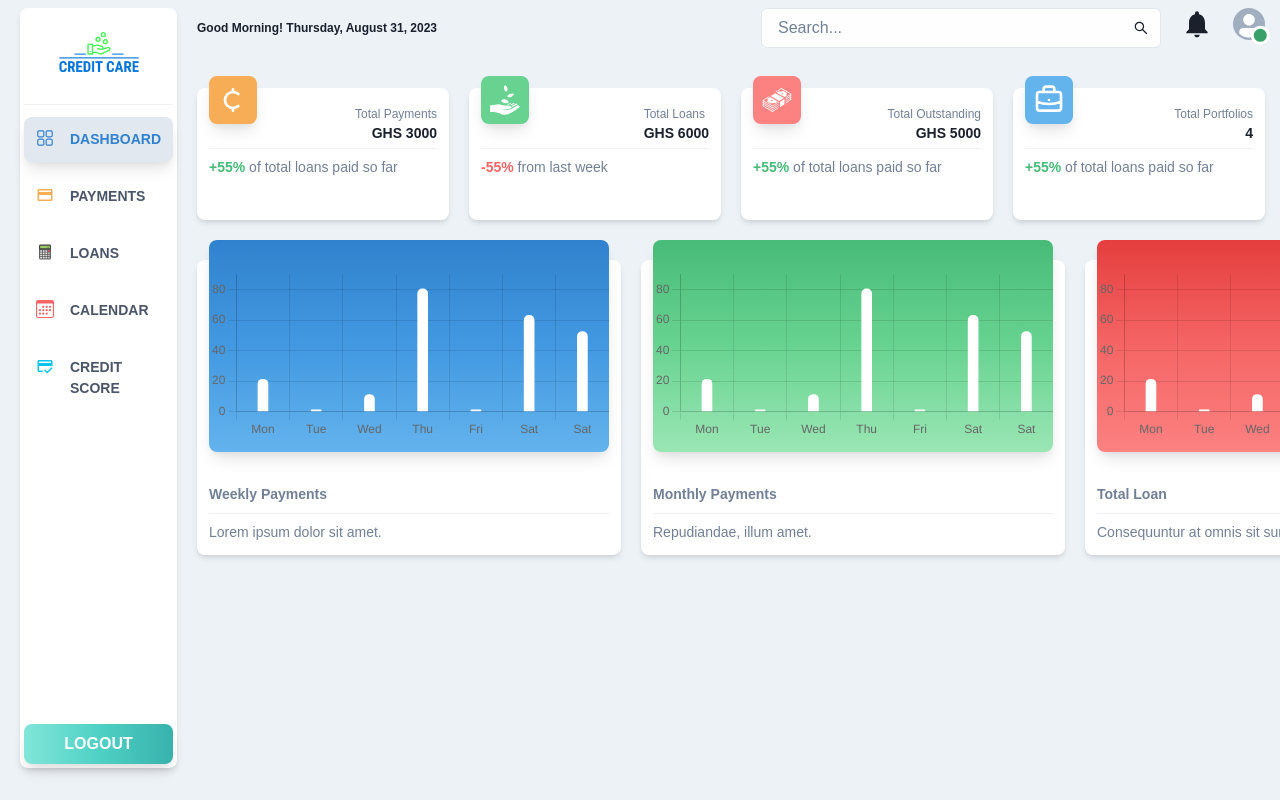
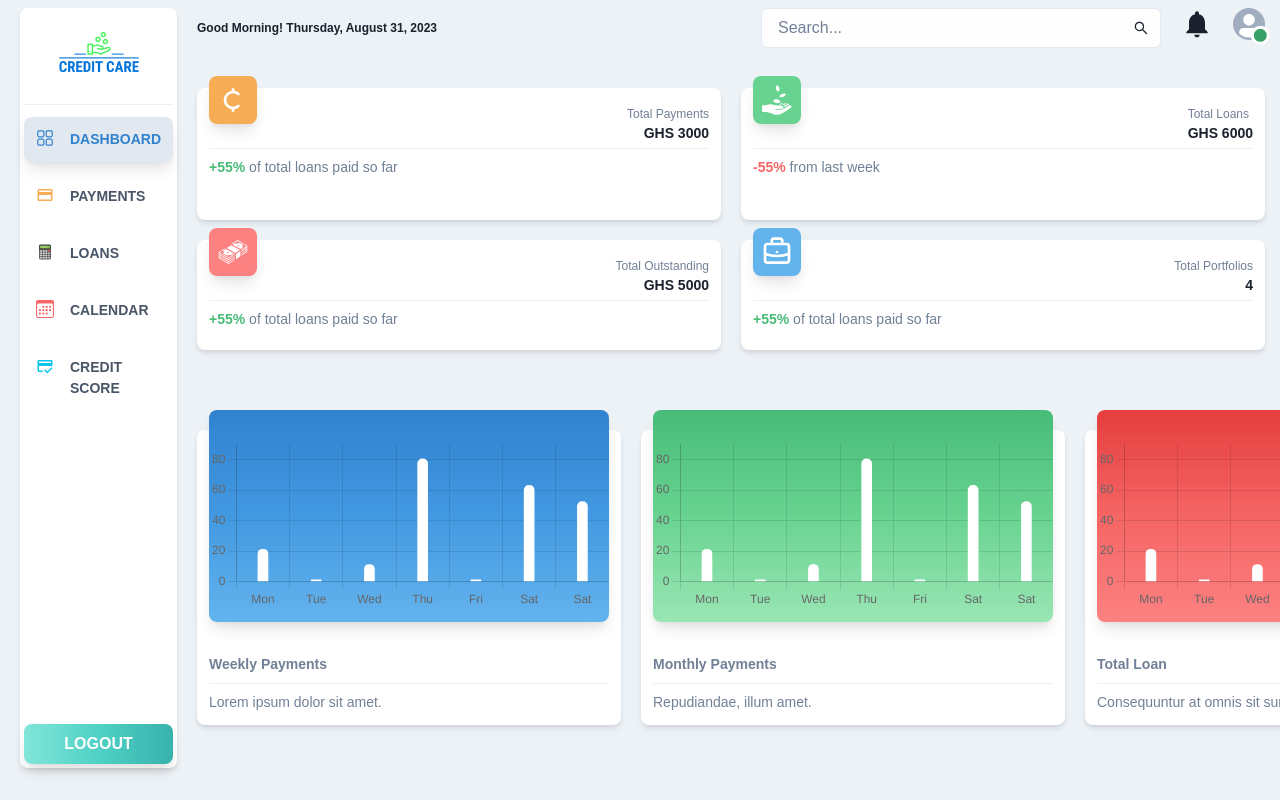
Before and after one commit to XandraAd/CreditCare, a React (Vite) app: page / in a window 1280 px wide. Shown: the top 800 px of the page. Built offline with nearby package versions, Linux system fonts and the light colour scheme; no server answers; sample sign-in values are in the browser's storage.

Commit message:
WIP Calendar.js and creditScore,js

```diff
--- a/src/pages/dashboard/DashBoard.jsx
+++ b/src/pages/dashboard/DashBoard.jsx
@@ -1,29 +1,14 @@
 /* eslint-disable no-unused-vars */
 import React from "react";
-import { useEffect, useMemo, useState } from "react";
+
 import {
   Box,
-  Heading,
   Text,
   Flex,
-  Card,
-  CardHeader,
-  CardBody,
-  HStack,
-  Stack,
   Divider,
-  Table,
-  Thead,
-  Tbody,
-  Tr,
-  Th,
-  Td,
-  TableCaption,
-  TableContainer,
   Grid,
   GridItem,
   Icon,
-  Container,
 } from "@chakra-ui/react";
 import BarChart from "../../component/BarChart";
 import { TbCurrencyCent } from "react-icons/tb";
@@ -35,7 +20,7 @@ const DashBoard = () => {
   return (
     <>
       <Box>
-        <Grid mt={10} templateColumns="repeat(4, 1fr)" gap={5}>
+        <Grid mt={10}  templateColumns="repeat(2, 1fr)" gap={5}>
           <GridItem bg="white" rounded="lg" p={3} shadow="md" h="8.25rem">
             <Flex align="center">
               <Icon
@@ -157,38 +142,33 @@ const DashBoard = () => {
             </Text>
           </GridItem>
         </Grid>
-        <Flex mt={10} gap={5}>
-          <Box
-            bg="white"
-            p={3}
-            rounded="lg"
-            shadow="md"
-          >
-            <BarChart bgGradient="linear(to-b,blue.500,blue.400,blue.300)" />
+        <Flex mt={20} gap={5}>
+          <Box bg="white" p={3} rounded="lg" shadow="md">
+            <BarChart bgGradient="linear(to-b,blue.500,blue.400,blue.300)" chartType="daily"/>
             <Text fontSize="sm" color="gray.500" fontWeight="bold">
               Weekly Payments
             </Text>
-            <Divider my={2}/>
+            <Divider my={2} />
             <Text fontSize="sm" color="gray.500">
               Lorem ipsum dolor sit amet.
             </Text>
           </Box>
           <Box bg="white" p={3} rounded="lg" shadow="md">
-            <BarChart bgGradient="linear(to-b,green.400,green.300,green.200)" />
+            <BarChart bgGradient="linear(to-b,green.400,green.300,green.200)" chartType="weekly"/>
             <Text fontSize="sm" color="gray.500" fontWeight="bold">
               Monthly Payments
             </Text>
-            <Divider my={2}/>
+            <Divider my={2} />
             <Text fontSize="sm" color="gray.500">
               Repudiandae, illum amet.
             </Text>
           </Box>
           <Box bg="white" p={3} rounded="lg" shadow="md">
-            <BarChart bgGradient="linear(to-b,red.500,red.400,red.300)" />
+            <BarChart bgGradient="linear(to-b,red.500,red.400,red.300)" chartType="monthly"/>
             <Text fontSize="sm" color="gray.500" fontWeight="bold">
               Total Loan
             </Text>
-            <Divider my={2}/>
+            <Divider my={2} />
             <Text fontSize="sm" color="gray.500">
               Consequuntur at omnis sit sunt.
             </Text>
```
